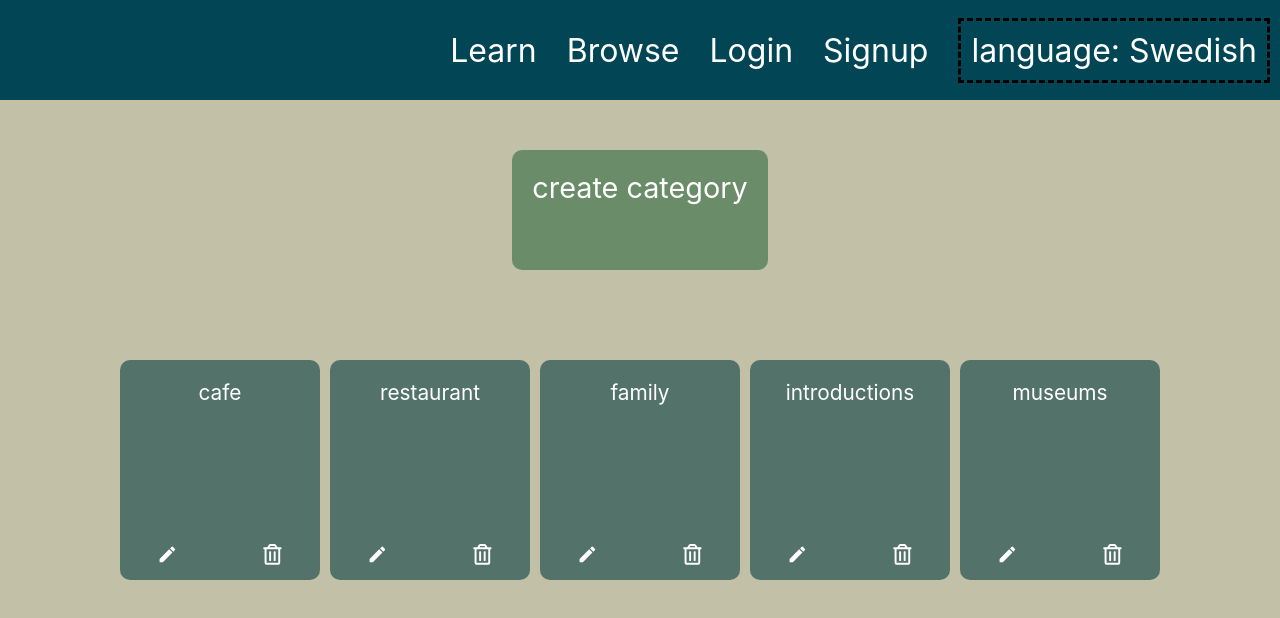
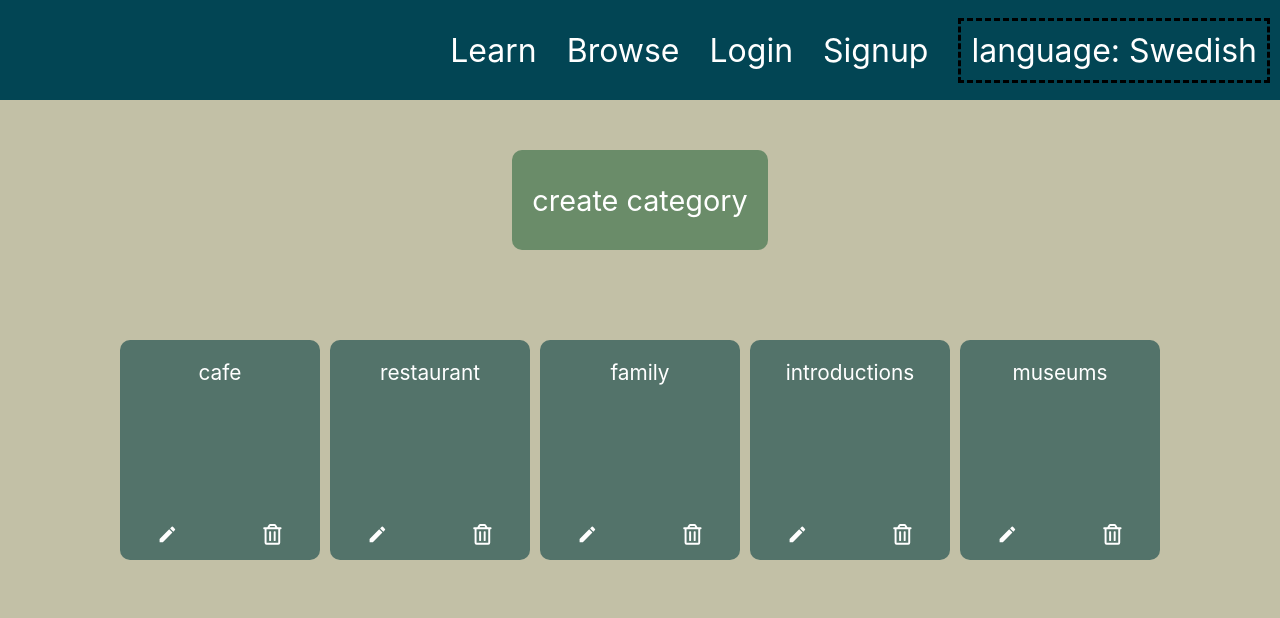
Before and after one commit to Robbie632/mastersDissertation, a React (Create React App) app in the folder frontend/: page / in a window 1280 px wide. Shown: the top 618 px of the page. Built offline with nearby package versions, Linux system fonts and the light colour scheme.

Commit message:
modified create category button

```diff
--- a/frontend/src/components/Learn.js
+++ b/frontend/src/components/Learn.js
@@ -16,8 +16,13 @@ export default function Learn() {
     "museums",
   ];
 
+  function createCategory() {
+    alert("TODO: insert create category logic here")
+
+  }
+
   const createCategoryElement = (
-    <div id="create-category" class="Holiday-Cheer-3-hex heading-2">create category</div>
+    <div onClick={() => createCategory()} id="create-category" class="Holiday-Cheer-3-hex heading-2 create-category-button">create category</div>
   );
 
   const categoryElements = (
--- a/frontend/src/styles/learn.css
+++ b/frontend/src/styles/learn.css
@@ -12,9 +12,15 @@
   height:100px;
   margin-top:50px;
   border-radius: 10px;
-  padding-top:20px;
   cursor: pointer;
   align-items: center;
+  display: flex;
+  flex-direction: row;
+  justify-content: center;
+  align-items: center;
+}
+#create-category:hover{
+  border: 1px solid black;
 }
 #category-container-1 {
   width:100%;
```
